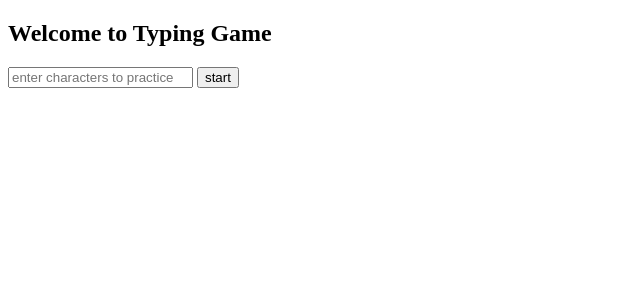
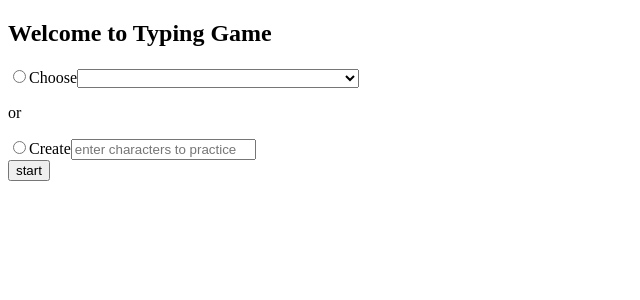
Before and after one commit to gesab001/typing2, a Vue app: page / in a window 1280 px wide. Shown: the top 300 px of the page, without its empty margins (0-640 px from the left). Built offline with nearby package versions, Linux system fonts and the light colour scheme.

Commit message:
added options

```diff
--- a/src/components/BallonPrinter.vue
+++ b/src/components/BallonPrinter.vue
@@ -2,7 +2,22 @@
 
   <section class="letter-input">
     <h1>Welcome to Typing Game</h1>
-    <input type="text" placeholder="enter characters to practice" @keyup.enter="startGame" @keyup="displayWord"> <button @click="startGame">start</button>
+
+
+
+
+<input type="radio" id="two" value="choose" v-model="picked">
+<label for="two">Choose</label>
+<select v-model="selected">
+  <option v-for="option in options" :key="option.id" v-bind:value="option.value">
+    {{ option.text }}
+  </option>
+</select>
+<p>or</p>
+<input type="radio" id="one" value="create" v-model="picked">
+<label for="one">Create</label>
+   <input type="text" placeholder="enter characters to practice" @keyup.enter="startGame" @keyup="displayWord">
+<br><button @click="startGame">start</button>
     <p>{{letters}}</p>
 
 
@@ -21,6 +36,22 @@
     data () {
       return {
           letters: '',
+          selected: '',
+          options: [
+            { text: 'the quick brown fox jumps over the lazy dog', value: 'the quick brown fox jumps over the lazy dog' },
+            { text: 'J, F, and Space', value: 'JF ' },
+            { text: 'U, R, and K Keys', value: 'URK' },
+            { text: 'D, E, and I Keys', value: 'DEI' },
+            { text: 'C, G, and N Keys', value: 'CGN' },
+            { text: 'T, S, and L Keys', value: 'TSL' },
+            { text: 'O, B, and A Keys', value: 'OBA' },
+            { text: 'V, H, and M Keys', value: 'VHM' },
+            { text: 'Period and Comma', value: '.,' },
+            { text: 'W, X, and ; Keys', value: 'WX;' },
+            { text: 'Q and Y Keys', value: 'QY' },
+            { text: 'Z and P Keys ', value: 'ZP' }
+         ],
+         picked: '',
 
 
       }
@@ -36,9 +67,13 @@
      startGame: function (event) {
         // now we have access to the native event
         event.preventDefault()
+        if (this.picked=="choose"){
+              this.letters = this.selected
+        }
         if(this.letters==''){
-           alert("please enter characters to practice")
+           alert("please enter characters to practice or choose from the given options")
         }else{
+
            this.$emit('childToParent', this.letters)
         }
       }
```
